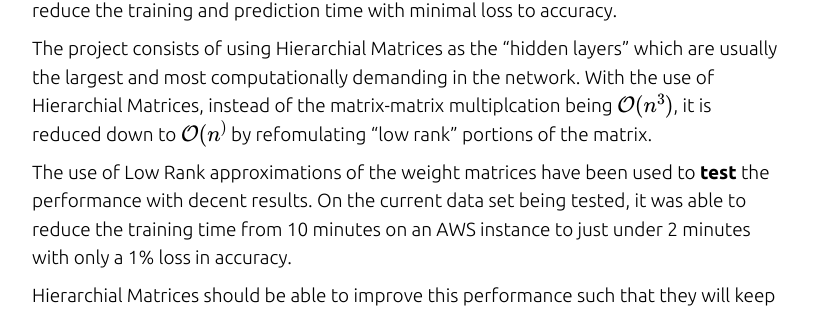
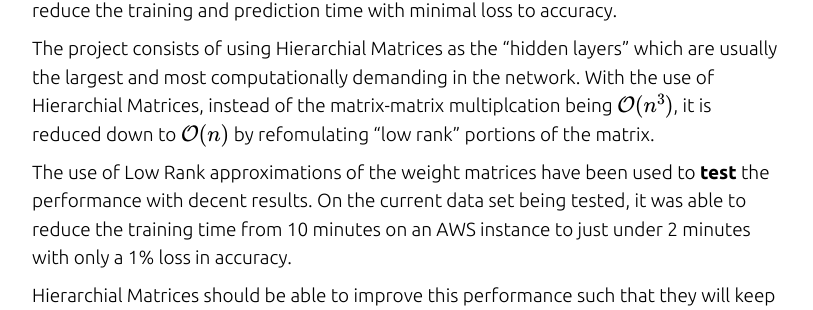
Before and after one commit to cmertin/cmertin.github.io, a Jekyll site: the page built from _posts/2017-05-01-Efficient-Neural-Networks.markdown, in a window 1280 px wide. Shown: the part 686-996 px from the top of the page, without its empty margins (232-1045 px from the left). Built offline with Jekyll 4.4.1, drawn with Linux system fonts in a browser that asks for light colours; nearby versions of some CDN libraries; formulas are drawn with MathJax 3; comment, search, counter and statistics services are not loaded.

Commit message:
Fixed Parenthesis

```diff
--- a/_posts/2017-05-01-Efficient-Neural-Networks.markdown
+++ b/_posts/2017-05-01-Efficient-Neural-Networks.markdown
@@ -12,7 +12,7 @@ The final version will be uploaded to github as well so it can be easily forked
 
 This project is implemented with a TensorFlow backend. The goal of this project is to reduce the training and prediction time with minimal loss to accuracy.
 
-The project consists of using Hierarchial Matrices as the "hidden layers" which are usually the largest and most computationally demanding in the network. With the use of Hierarchial Matrices, instead of the matrix-matrix multiplcation being $$\mathcal{O}(n^{3})$$, it is reduced down to $$\mathcal{O}(n^)$$ by refomulating "low rank" portions of the matrix.
+The project consists of using Hierarchial Matrices as the "hidden layers" which are usually the largest and most computationally demanding in the network. With the use of Hierarchial Matrices, instead of the matrix-matrix multiplcation being $$\mathcal{O}(n^{3})$$, it is reduced down to $$\mathcal{O}(n)$$ by refomulating "low rank" portions of the matrix.
 
 The use of Low Rank approximations of the weight matrices have been used to **test** the performance with decent results. On the current data set being tested, it was able to reduce the training time from 10 minutes on an AWS instance to just under 2 minutes with only a 1% loss in accuracy.
 
```
